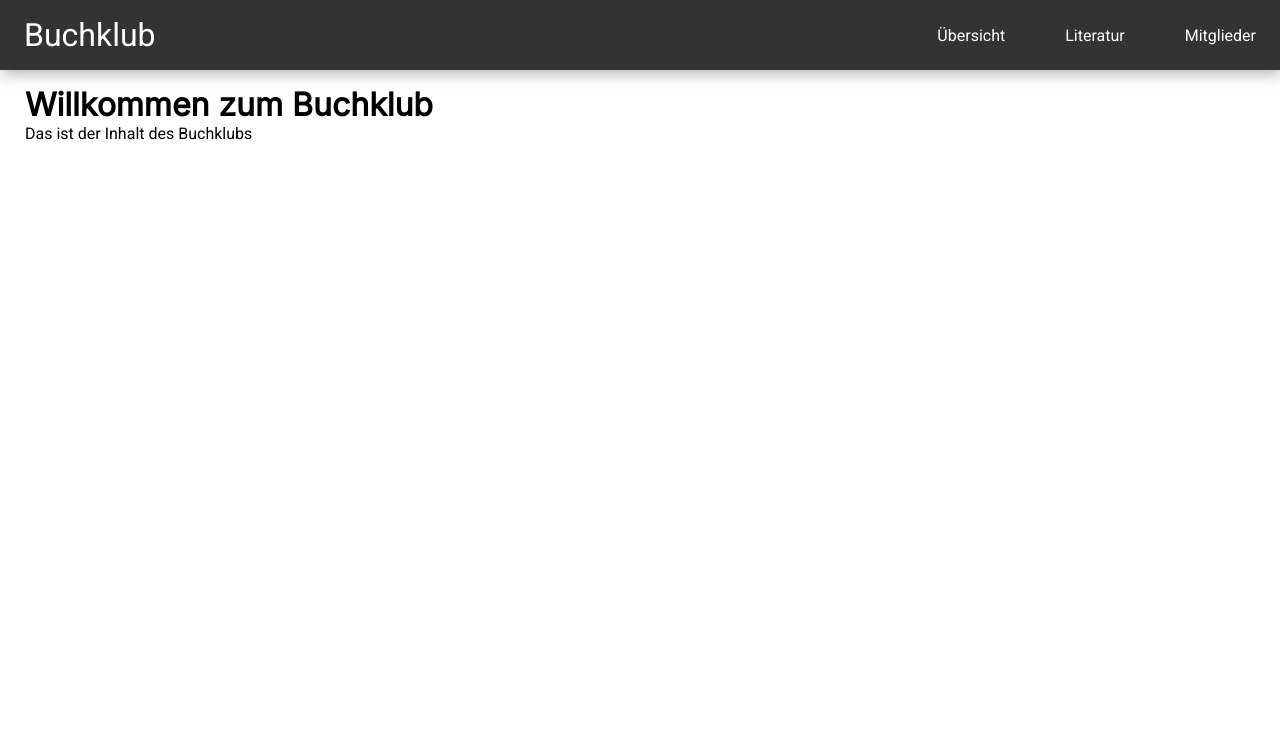
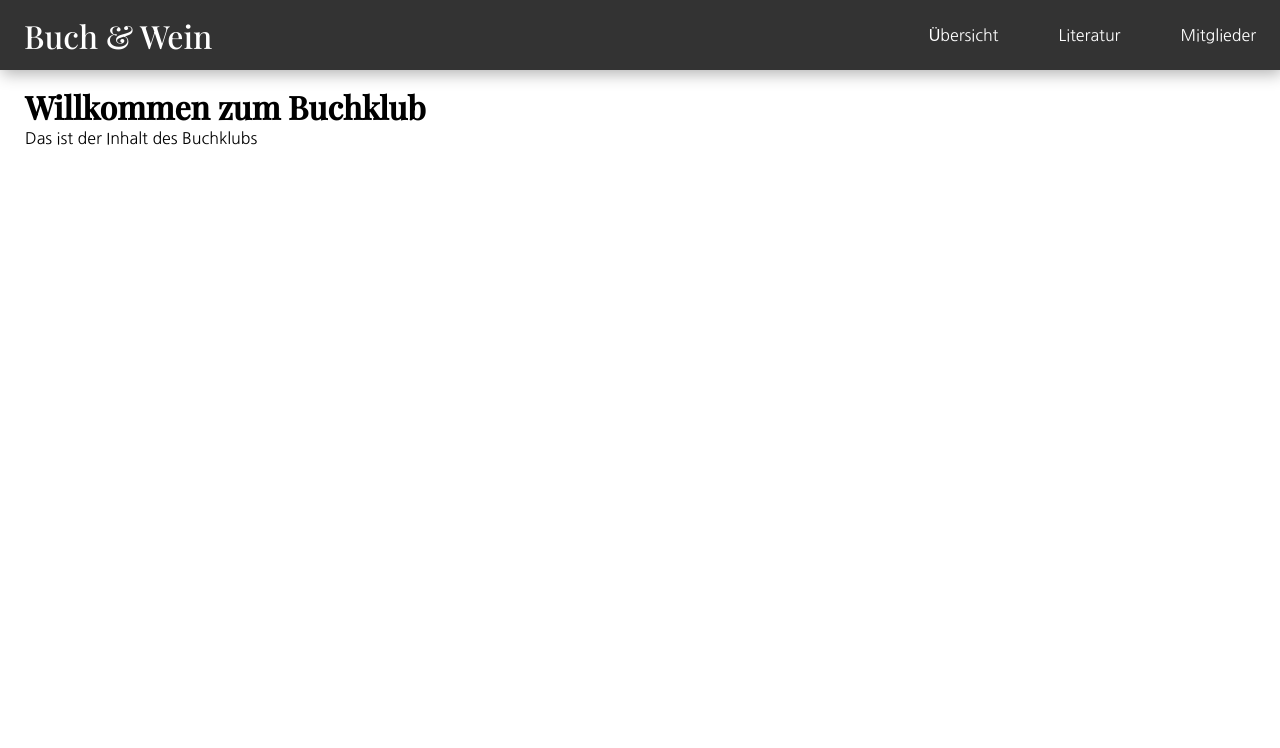
Before and after one commit to daiqui/daiqui.github.io, a plain HTML site: page index.html in a window 1280 px wide. Shown: the top 748 px of the page. Drawn offline with nearby package versions, Linux system fonts and the light colour scheme.

Commit message:
changed fonts

```diff
--- a/index.html
+++ b/index.html
@@ -8,7 +8,7 @@
     <link rel="preconnect" href="https://fonts.googleapis.com" />
     <link rel="preconnect" href="https://fonts.gstatic.com" crossorigin />
     <link
-      href="https://fonts.googleapis.com/css2?family=Inter&family=Roboto:ital,wght@0,400;1,300&display=swap"
+      href="https://fonts.googleapis.com/css2?family=Nanum+Gothic&family=Playfair+Display:wght@500&display=swap"
       rel="stylesheet"
     />
     <!-- icon -->
@@ -21,7 +21,7 @@
   <body>
     <header>
       <nav class="navbar">
-        <a href="#club" class="nav-branding">Buchklub</a>
+        <a href="#club" class="nav-branding">Buch & Wein</a>
 
         <ul class="nav-menu">
           <li class="nav-item">
--- a/style.css
+++ b/style.css
@@ -8,11 +8,11 @@
   body{
     background-color: white;
     /* font*/
-    font-family: 'Roboto', sans-serif;
+    font-family: 'Nanum Gothic', sans-serif;
   }
 
   h1{
-    font-family: 'Inter', sans-serif;
+    font-family: 'Playfair Display', serif;
   }
 
 .pageContentText {
@@ -58,6 +58,7 @@
   }
 
   .nav-branding{
+    font-family: 'Playfair Display', serif;
     font-size: 2rem;
     transition: 0.5s ease;
   }
```
